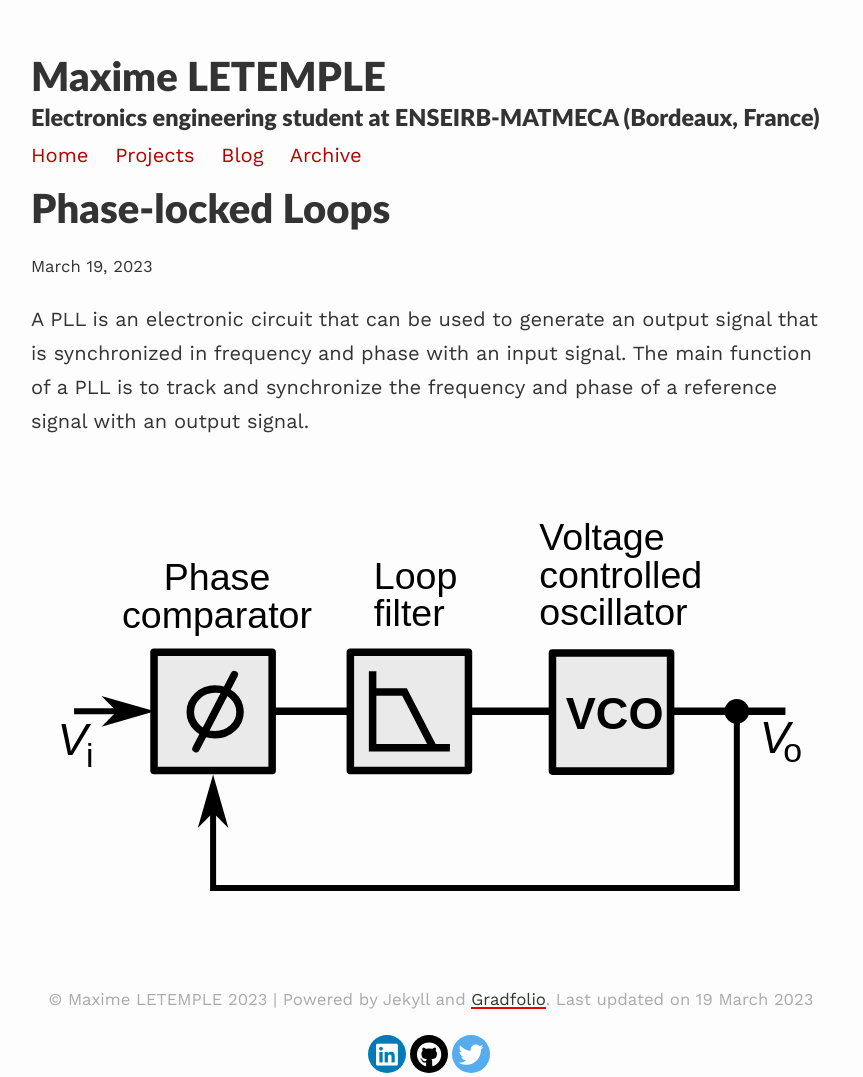
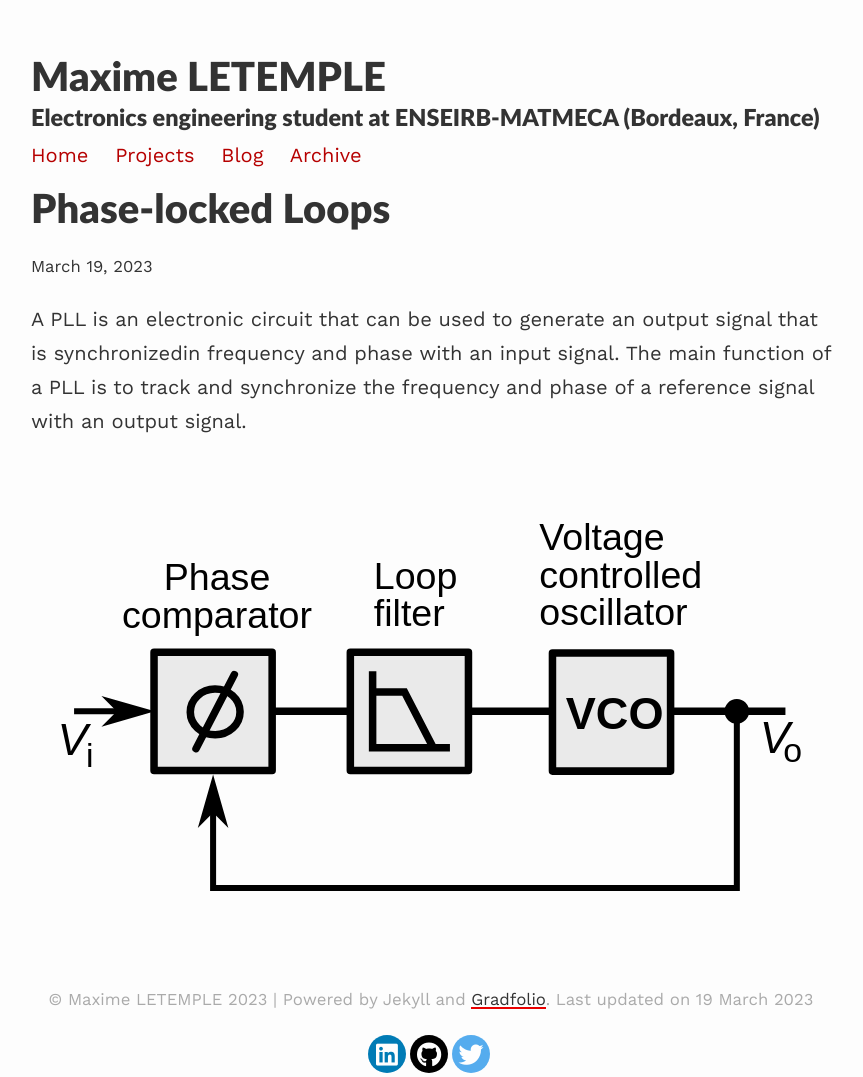
Before and after one commit to maxletemple/maxletemple.github.io_old, a Jekyll site: the page built from _posts/2023-03-19-PLL.md, in a window 1280 px wide. Shown: the whole page, without its empty margins (209-1072 px from the left). Built offline with Jekyll 4.4.1, drawn with Linux system fonts in a browser that asks for light colours; nearby versions of some CDN libraries.

Commit message:
Update 2023-03-19-PLL.md

```diff
--- a/_posts/2023-03-19-PLL.md
+++ b/_posts/2023-03-19-PLL.md
@@ -4,6 +4,7 @@
 ---
 
 
-A PLL is an electronic circuit that can be used to generate an output signal that is synchronized in frequency and phase with an input signal. The main function of a PLL is to track and synchronize the frequency and phase of a reference signal with an output signal.
+A PLL is an electronic circuit that can be used to generate an output signal that is synchronizedin frequency and phase with an input signal.
+The main function of a PLL is to track and synchronize the frequency and phase of a reference signal with an output signal.
 
-![Phase Locked Loop]({{site.baseurl}}/assets/images/pll.svg "Analog phase locked loop")
+![Phase Locked Loop]({{site.baseurl}}/assets/images/pll.svg "Analog phase locked loop"){: width ="250"}
```
